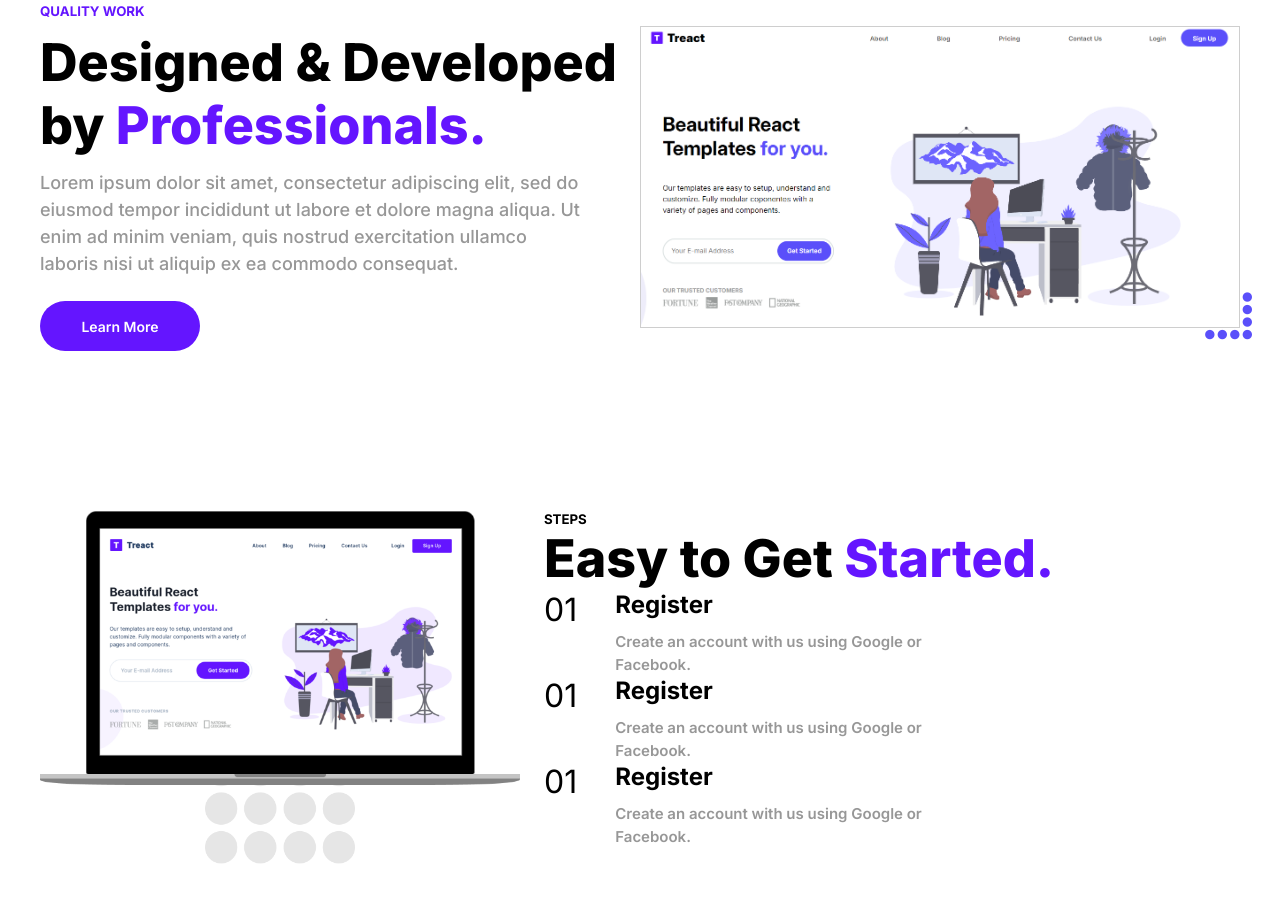
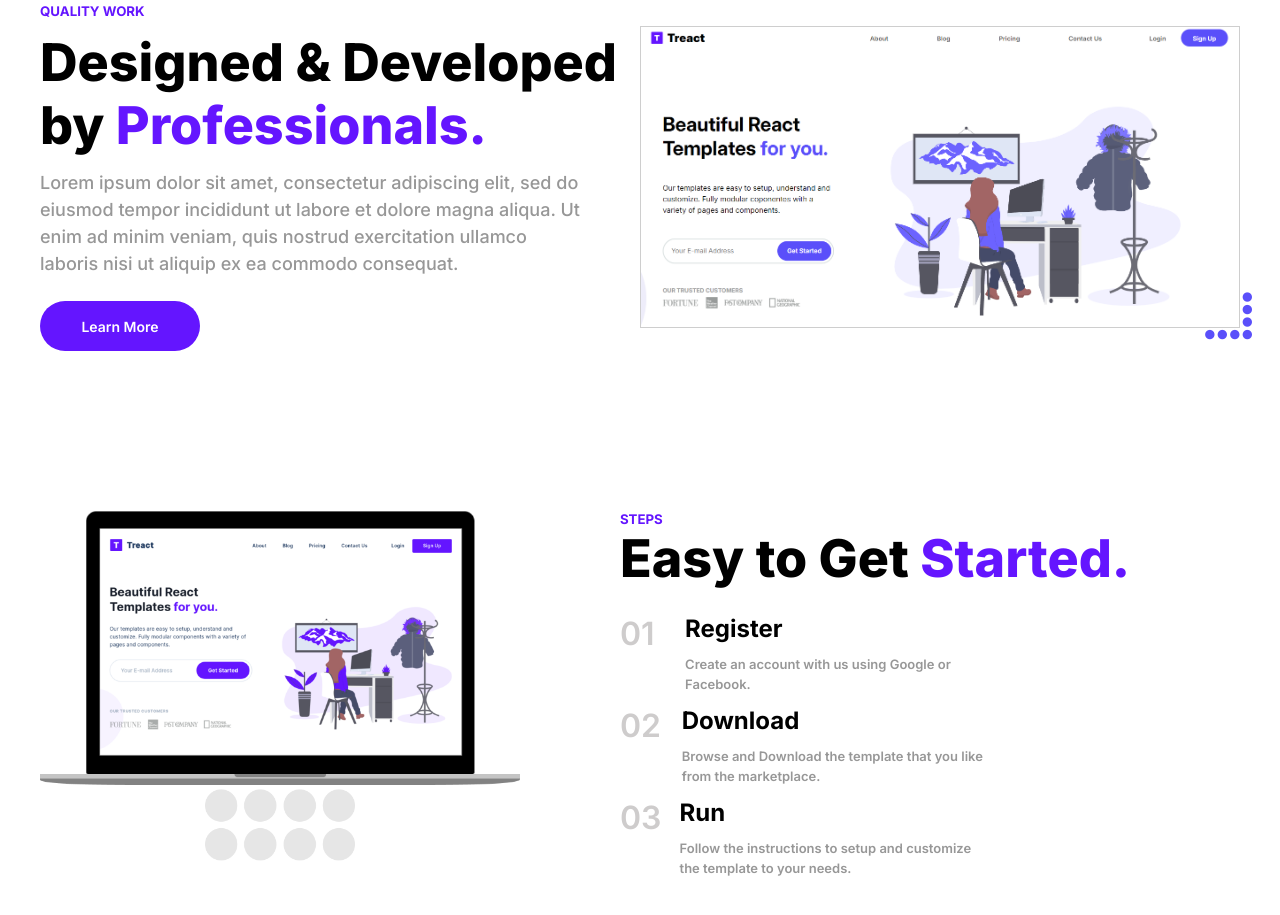
Before and after one commit to estebanT96/tests, a plain HTML site: page index.html in a window 1280 px wide. Shown: the part 1718-2633 px from the top of the page. Drawn offline with Linux system fonts and the light colour scheme.

Commit message:
10/4 version

```diff
--- a/index.html
+++ b/index.html
@@ -253,11 +253,16 @@
                 <figure>
                   <img src="./assets/laptop.png" alt="" class="steps__img" />
                   <div class="img__deco--wrapper">
-                    <img src="./assets/hiroshima-metro-logo.png" alt=""  class="img__deco"/></div>
+                    <img
+                      src="./assets/hiroshima-metro-logo.png"
+                      alt=""
+                      class="img__deco"
+                    />
+                  </div>
                 </figure>
               </div>
               <div class="steps__description">
-                <h5>STEPS</h5>
+                <h5 class="blue__text">STEPS</h5>
                 <h1>Easy to Get <span class="blue__text">Started.</span></h1>
                 <div class="steps">
                   <div class="step">
@@ -271,20 +276,26 @@
                   </div>
                   <div class="step">
                     <div class="step__number">
-                      <span>01</span>
+                      <span>02</span>
                     </div>
-                    <div class="step__description">
-                      <h4 class="step__title">Register</h4>
-                      <p>Create an account with us using Google or Facebook.</p>
+                    <div class="step__description2">
+                      <h4 class="step__title">Download</h4>
+                      <p>
+                        Browse and Download the template that you like from the
+                        marketplace.
+                      </p>
                     </div>
                   </div>
                   <div class="step">
                     <div class="step__number">
-                      <span>01</span>
+                      <span>03</span>
                     </div>
-                    <div class="step__description">
-                      <h4 class="step__title">Register</h4>
-                      <p>Create an account with us using Google or Facebook.</p>
+                    <div class="step__description2">
+                      <h4 class="step__title">Run</h4>
+                      <p>
+                        Follow the instructions to setup and customize the
+                        template to your needs.
+                      </p>
                     </div>
                   </div>
                 </div>
--- a/style.css
+++ b/style.css
@@ -384,7 +384,7 @@ nav {
 }
 
 .steps__description {
-  margin-left: 24px;
+  margin-left: 100px;
   height: 100%;
 }
 
@@ -408,7 +408,7 @@ nav {
   right: 50%;
   bottom: 0;
   z-index: -1;
-  transform: translate(50%, 50%);
+  transform: translate(50%, 48%);
 }
 
 .img__deco {
@@ -417,18 +417,22 @@ nav {
 }
 
 .steps {
+  margin-top: 24px;
   display: flex;
   flex-direction: column;
 }
 
 .step {
   display: flex;
-  width: 80%;
+  width: 70%;
+  margin-bottom: 12px;
 }
 
 .step__number {
   width: 20%;
+  font-weight: 600;
   font-size: 32px;
+  color: rgb(206, 204, 204);
 }
 
 .step__title {
@@ -436,9 +440,13 @@ nav {
   margin-bottom: 12px;
 }
 
-.step__description p {
-  font-size: 15px;
+.step__description p, .step__description2 p  {
+  font-size: 13px;
   font-weight: 600;
   line-height: 1.5;
   color: #979797;
 }
+
+.step__description2 {
+  margin-left: 12px;
+}
```
